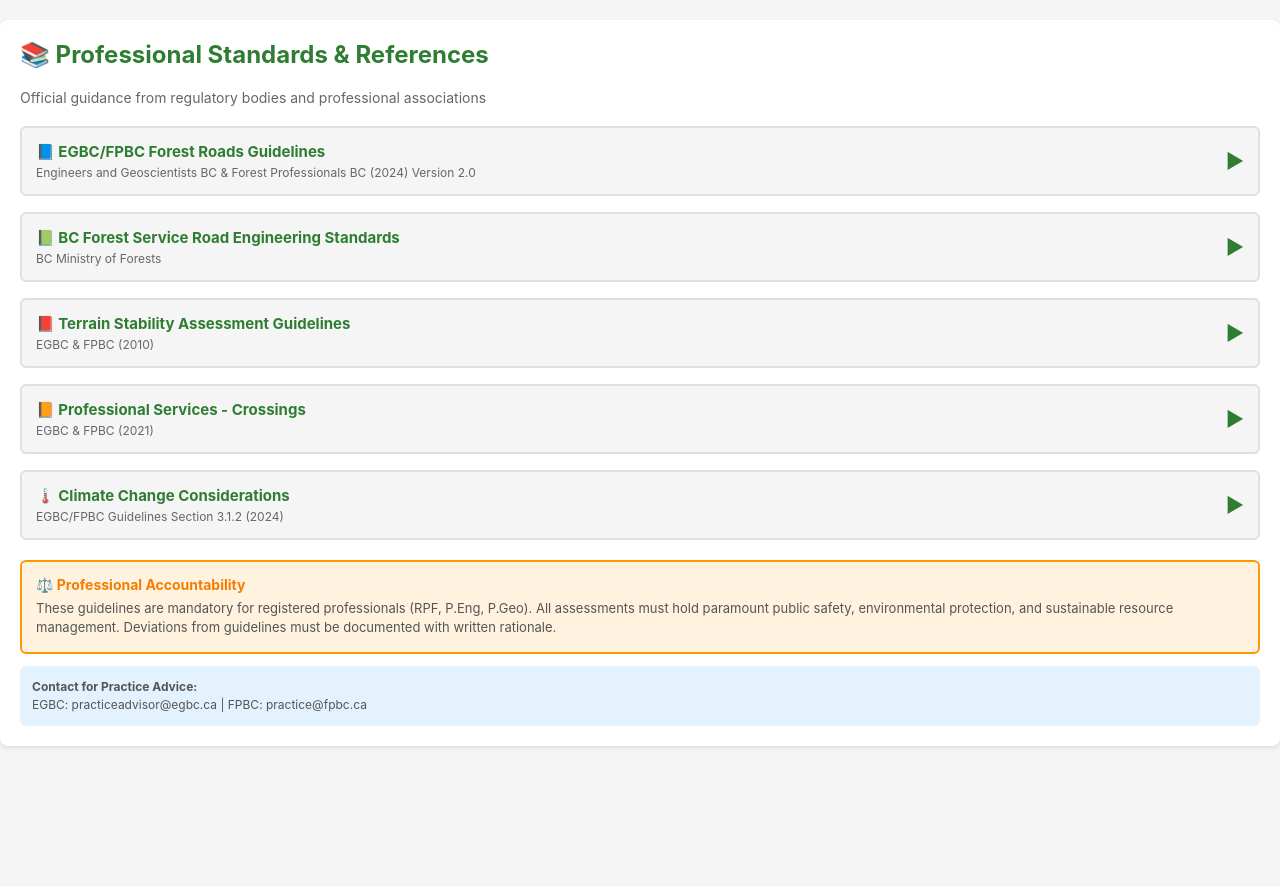
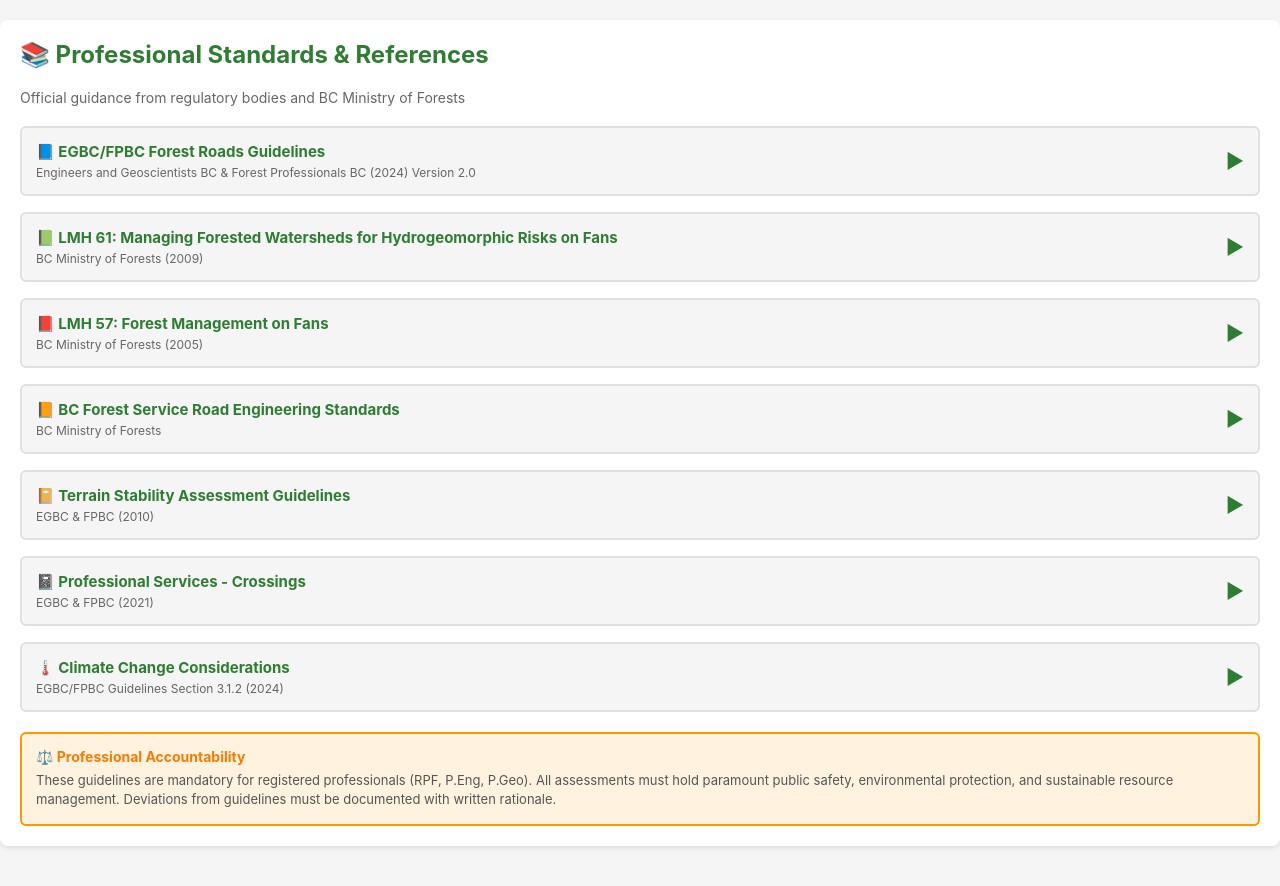
Before and after one commit to davidbeleznay/RoadRiskAssessment, a React (Create React App) app: page /references in a window 1280 px wide. Shown: the top 886 px of the page. Before the commit the page ends 836 px from the top, so only its background shows below. Built offline with nearby package versions, Linux system fonts and the light colour scheme.

Commit message:
Add LMH 57 and 61 to references, remove contact info, update climate guidance

```diff
--- a/src/components/ProfessionalReferences.js
+++ b/src/components/ProfessionalReferences.js
@@ -30,7 +30,7 @@
           title: 'Drainage & Sediment Management (Section 3.5.3)',
           content: [
             'Road drainage must prevent sediment delivery to streams',
-            'Culvert sizing must account for watershed area, climate change (+20%), fish passage',
+            'Culvert sizing must account for watershed area, climate change, fish passage',
             'Cross-drains, water bars, and ditches must be properly designed and maintained',
             'Consider storm event frequency and intensity increases due to climate change'
           ]
@@ -55,11 +55,74 @@
           ]
         }
       ],
-      link: 'https://www.egbc.ca/getmedia/f3c7e0b0-3c64-4e4f-9f4d-8f0c0e0e0e0e/EGBC-FPBC-Forest-Roads-2024.pdf'
+      link: 'https://www.egbc.ca/getmedia/e0c8e8c8-3c64-4e4f-9f4d-8f0c0e0e0e0e/EGBC-FPBC-Forest-Roads-Guidelines-2024.pdf'
+    },
+    {
+      id: 'lmh-61',
+      title: '📗 LMH 61: Managing Forested Watersheds for Hydrogeomorphic Risks on Fans',
+      agency: 'BC Ministry of Forests',
+      year: '2009',
+      sections: [
+        {
+          title: 'Hydrogeomorphic Hazards',
+          content: [
+            'Fans subject to floods, debris floods, and debris flows',
+            'Forest management activities can exacerbate natural processes',
+            'Road construction on fans increases hazard potential',
+            'Risk assessment considers watershed-generated processes'
+          ]
+        },
+        {
+          title: 'Road Management on Fans',
+          content: [
+            'Six-step hazard recognition scheme for practitioners',
+            'Fan identification, watershed pre-typing, field verification',
+            'Prescription development based on hazard level',
+            'Monitoring requirements for high-hazard areas'
+          ]
+        },
+        {
+          title: 'Risk Assessment Framework',
+          content: [
+            'Likelihood based on watershed morphometrics and disturbance',
+            'Consequence based on elements at risk (infrastructure, habitat, values)',
+            'Combined risk matrix guides management prescriptions',
+            'Special considerations for roads crossing or accessing fans'
+          ]
+        }
+      ],
+      link: 'https://www.for.gov.bc.ca/hfd/pubs/docs/lmh/lmh61.htm'
+    },
+    {
+      id: 'lmh-57',
+      title: '📕 LMH 57: Forest Management on Fans',
+      agency: 'BC Ministry of Forests',
+      year: '2005',
+      sections: [
+        {
+          title: 'Hazard Recognition',
+          content: [
+            'Six-step process for identifying fan hazards',
+            'Aerial photo interpretation techniques',
+            'Field verification of hydrogeomorphic activity',
+            'Hazard classification based on watershed characteristics'
+          ]
+        },
+        {
+          title: 'General Prescriptions',
+          content: [
+            'Development strategies for different hazard levels',
+            'Road location and design considerations on fans',
+            'Minimize disturbance in high-hazard areas',
+            'Emergency response planning for high-risk infrastructure'
+          ]
+        }
+      ],
+      link: 'https://www.for.gov.bc.ca/hfd/pubs/Docs/Lmh/Lmh57.htm'
     },
     {
       id: 'forest-service-standards',
-      title: '📗 BC Forest Service Road Engineering Standards',
+      title: '📙 BC Forest Service Road Engineering Standards',
       agency: 'BC Ministry of Forests',
       sections: [
         {
@@ -93,7 +156,7 @@
     },
     {
       id: 'terrain-stability',
-      title: '📕 Terrain Stability Assessment Guidelines',
+      title: '📔 Terrain Stability Assessment Guidelines',
       agency: 'EGBC & FPBC',
       year: '2010',
       sections: [
@@ -121,7 +184,7 @@
     },
     {
       id: 'crossings',
-      title: '📙 Professional Services - Crossings',
+      title: '📓 Professional Services - Crossings',
       agency: 'EGBC & FPBC',
       year: '2021',
       sections: [
@@ -164,7 +227,7 @@
         {
           title: 'Hydrological Factors',
           content: [
-            'Increase peak flow estimates by 20% for climate change',
+            'Increase peak flow estimates for climate change (use Mosaic Q200 tool)',
             'Consider more intense precipitation events',
             'Longer wet seasons affecting road stability',
             'Rain-on-snow events becoming more common'
@@ -193,7 +256,7 @@
     }}>
       <h2 style={{color: '#2e7d32', marginTop: 0}}>📚 Professional Standards & References</h2>
       <p style={{fontSize: '14px', color: '#666', marginBottom: '20px'}}>
-        Official guidance from regulatory bodies and professional associations
+        Official guidance from regulatory bodies and BC Ministry of Forests
       </p>
 
       {references.map((ref) => (
@@ -291,19 +354,6 @@
           Deviations from guidelines must be documented with written rationale.
         </div>
       </div>
-
-      <div style={{
-        marginTop: '12px',
-        padding: '12px',
-        background: '#e3f2fd',
-        borderRadius: '6px',
-        fontSize: '12px',
-        color: '#555',
-        lineHeight: '1.5'
-      }}>
-        <strong>Contact for Practice Advice:</strong><br/>
-        EGBC: practiceadvisor@egbc.ca | FPBC: practice@fpbc.ca
-      </div>
     </div>
   );
 };
```
